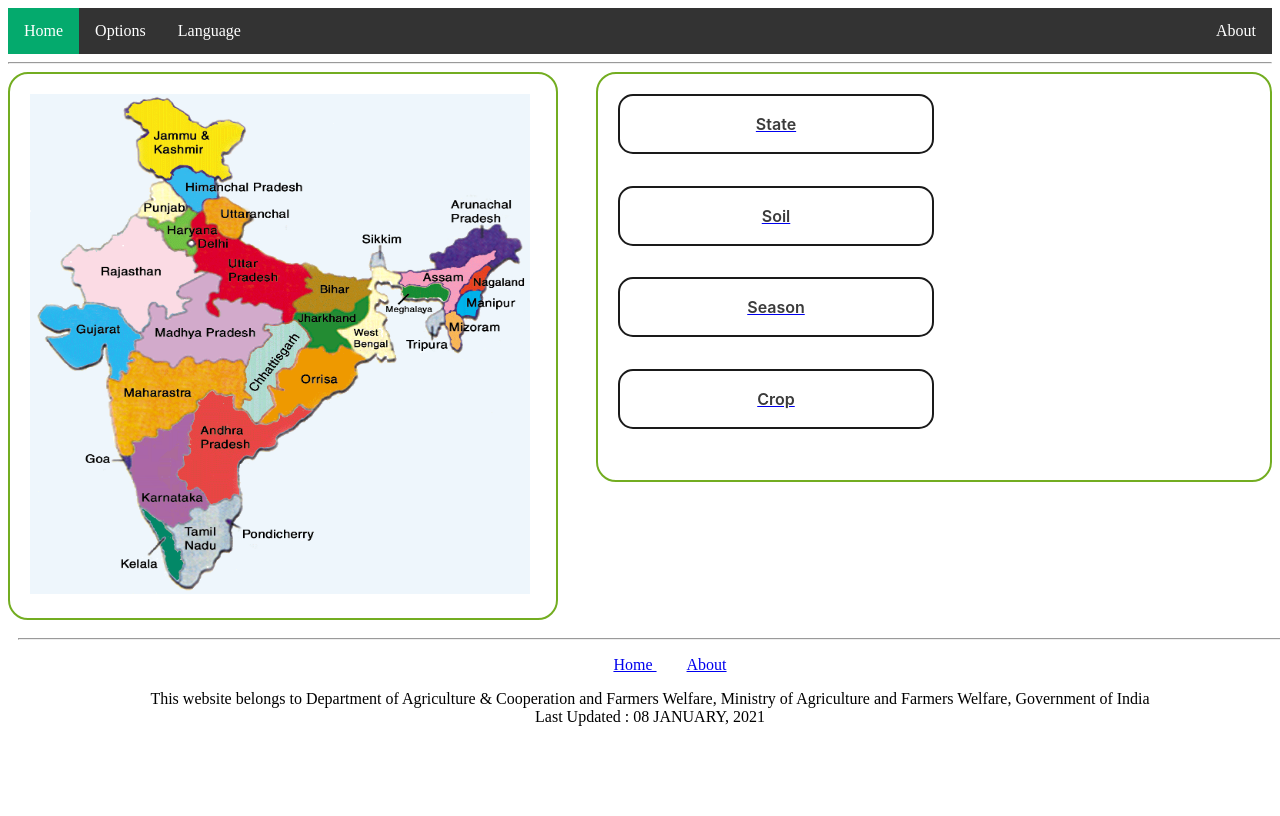
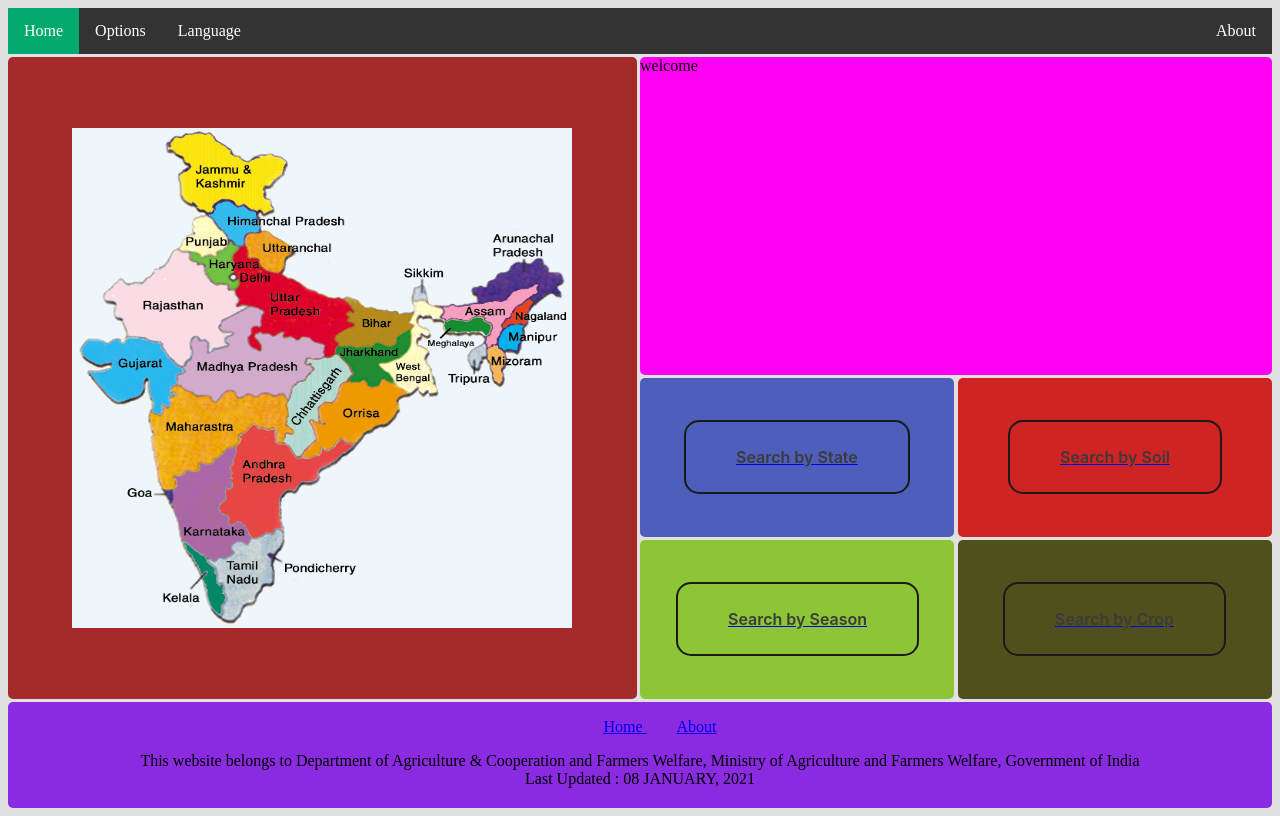
Before and after one commit to sahil-ingle/sthanantarit-krishi-website, a plain HTML site: page homepage.html in a window 1280 px wide. Drawn offline with Linux system fonts and the light colour scheme.

Commit message:
ui upgrade 0.3 beta

```diff
--- /dev/null
+++ b/csstest.css
@@ -0,0 +1,85 @@
+:root{
+    --main-radius:5px;
+    --main-padding:5px;
+}
+
+.container{
+    display: grid;
+    height: 100vh;
+    grid-template-columns: 2fr 1fr 1fr;
+    grid-template-rows: 0.2fr 1.5fr 0.75fr 0.75fr 0.5fr;
+    grid-template-areas:
+        "nav nav nav"
+        "main welcome welcome"
+        "main btn1 btn2"
+        "main btn3 btn4"
+        "footer footer footer";
+    grid-gap: 0.2rem;
+}
+
+nav{
+    background-color: blue;
+    grid-area: nav;
+    border-radius: var(--main-radius);
+    padding: var(--main-padding);
+}
+main{
+    background-color: brown;
+    grid-area: main;
+    border-radius: var(--main-radius);
+    padding: var(--main-padding);
+}
+
+#welcome{
+    background-color: rgb(255, 0, 242);
+    grid-area: welcome;
+    border-radius: var(--main-radius);
+    padding: var(--main-padding);
+}
+
+#btn1{
+    background-color: rgb(77, 95, 186);
+    grid-area: btn1;
+    border-radius: var(--main-radius);
+    padding: var(--main-padding);
+}
+#btn2{
+    background-color: rgb(208, 35, 35);
+    grid-area: btn2;
+    border-radius: var(--main-radius);
+    padding: var(--main-padding);
+}
+#btn3{
+    background-color: rgb(140, 198, 54);
+    grid-area: btn3;
+    border-radius: var(--main-radius);
+    padding: var(--main-padding);
+}
+#btn4{
+    background-color: rgb(80, 80, 29);
+    grid-area: btn4;
+    border-radius: var(--main-radius);
+    padding: var(--main-padding);
+}
+footer{
+    background-color: blueviolet;
+    grid-area: footer;
+    border-radius: var(--main-radius);
+    padding: var(--main-padding);
+}
+
+@media only screen and (max-width: 550px) {
+    .container{
+        grid-template-columns: 1fr;
+        grid-template-rows: 0.4fr auto 0.75fr 0.75fr 0.75fr 0.75fr auto 1fr;
+        grid-template-areas: "nav"
+        "welcome"
+        "btn1"
+        "btn2"
+        "btn3"
+        "btn4"
+        "main"
+        "footer";
+    }
+
+}
--- a/home_style.css
+++ b/home_style.css
@@ -1,27 +1,99 @@
-
-#rcorners {
-  border-radius: 20px;
-  border: 2px solid #73AD21;
-  padding: 20px;
-  width: 40%;
-  height: 100%;
-  position: relative;
-  float: left;
-}
-#rcorners2 {
-  border-radius: 20px;
-  border: 2px solid #73AD21;
-  padding: 20px;
-  width: 50%;
-  height: 100%;
-  position: relative;
-  float: right;
+:root{
+  --main-radius:5px;
+  --main-padding:0px;
 }
 
+body {
+  background-color: #e1e1e1;
+}
 
+.container{
+  display: grid;
+  height: 100vh;
+  grid-template-columns: 2fr 1fr 1fr;
+  grid-template-rows: 0.2fr 1.5fr 0.75fr 0.75fr 0.5fr;
+  grid-template-areas:
+      "nav nav nav"
+      "main welcome welcome"
+      "main btn1 btn2"
+      "main btn3 btn4"
+      "footer footer footer";
+  grid-gap: 0.2rem;
+}
 
+.grid-item {
+  display: flex;
+  align-items: center;
+  justify-content: center;
+}
+
+nav{
+  background-color: red;
+  grid-area: nav;
+  border-radius: var(--main-radius);
+  padding: var(--main-padding);
+}
 main{
-  display: inline;
+  background-color: brown;
+  grid-area: main;
+  border-radius: var(--main-radius);
+  padding: var(--main-padding);
+}
+
+#welcome{
+  background-color: rgb(255, 0, 242);
+  grid-area: welcome;
+  border-radius: var(--main-radius);
+  padding: var(--main-padding);
+}
+
+#btn1{
+  background-color: rgb(77, 95, 186);
+  grid-area: btn1;
+  border-radius: var(--main-radius);
+  padding: var(--main-padding);
+
+}
+#btn2{
+  background-color: rgb(208, 35, 35);
+  grid-area: btn2;
+  border-radius: var(--main-radius);
+  padding: var(--main-padding);
+}
+#btn3{
+  background-color: rgb(140, 198, 54);
+  grid-area: btn3;
+  border-radius: var(--main-radius);
+  padding: var(--main-padding);
+}
+#btn4{
+  background-color: rgb(80, 80, 29);
+  grid-area: btn4;
+  border-radius: var(--main-radius);
+  padding: var(--main-padding);
+}
+footer{
+  background-color: blueviolet;
+  grid-area: footer;
+  border-radius: var(--main-radius);
+  padding: var(--main-padding);
+}
+
+@media only screen and (max-width: 550px) {
+  .container{
+      grid-template-columns: 1fr;
+      grid-template-rows: auto;
+      grid-template-areas:
+      "nav"
+      "welcome"
+      "btn1"
+      "btn2"
+      "btn3"
+      "btn4"
+      "main"
+      "footer";
+  }
+
 }
 
 
@@ -38,19 +110,18 @@ main{
     font-size: 16px;
     font-weight: 600;
     line-height: normal;
-    margin-bottom: 5%;
     min-height: 60px;
     min-width: 0;
     outline: none;
-    padding: 16px 24px;
+    padding: 25px 50px;
     text-align: center;
     text-decoration: none;
     transition: all 300ms cubic-bezier(.23, 1, 0.32, 1);
     user-select: none;
     -webkit-user-select: none;
     touch-action: manipulation;
-    width: 50%;
     will-change: transform;
+    position: relative;
 
   }
 
--- a/homepage.html
+++ b/homepage.html
@@ -13,7 +13,8 @@
 </head>
 
 <body>
-    <header>
+
+    <div class="container">
         <nav>
             <ul>
                 <li> <a class="active" href="homepage.html"> Home </a> </li>
@@ -45,45 +46,47 @@
                 <li style="float:right"> <a href="about.html"> About </a> </li>
             </ul>
         </nav>
-    </header>
+        <main class="grid-item">
 
-    <main>
-        <hr class="new1">
-        <section id="rcorners">
             <img src="india_map.jpg" width="500px" height="500px" alt="">
-        </section>
 
-        <article id="rcorners2">
+        </main>
+        <div id="welcome">
+            welcome
+        </div>
+        <div class="grid-item" id="btn1">
             <a href="SearchByState.html">
-                <button class="button" role="button">State</button>
+                <button class="button" role="button">Search by State</button>
             </a>
+        </div>
+        <div class="grid-item" id="btn2">
             <a href="SearchBySoil.html">
-                <button class="button" role="button">Soil</button>
+                <button class="button" role="button">Search by Soil</button>
             </a>
+        </div>
+        <div class="grid-item" id="btn3">
             <a href="SearchBySeason.html">
-                <button class="button" role="button">Season</button>
+                <button class="button" role="button">Search by Season</button>
             </a>
+        </div>
+        <div class="grid-item" id="btn4">
             <a href="SearchByCrop.html">
-                <button class="button" role="button">Crop</button>
+                <button class="button" role="button">Search by Crop</button>
             </a>
-        </article>
+        </div>
+        <footer>
+            <ul>
+                <li> <a href="homepage.html"> Home </a> </li>
+                <li> <a href="about.html"> About </a> </li>
+            </ul>
+            <p> This website belongs to Department of Agriculture & Cooperation and Farmers Welfare,
+                Ministry of Agriculture and Farmers Welfare, Government of India
+                <br>Last Updated : 08 JANUARY, 2021
+            </p>
+        </footer>
 
-        <div class="vl"></div>
+    </div>
 
-    </main>
-
-    <footer>
-        <hr>
-        <ul>
-            <li> <a href="homepage.html"> Home </a> </li>
-            <li> <a href="about.html"> About </a> </li>
-        </ul>
-        <p> This website belongs to Department of Agriculture & Cooperation and Farmers Welfare,
-            Ministry of Agriculture and Farmers Welfare, Government of India
-            <br>Last Updated : 08 JANUARY, 2021
-        </p>
-
-    </footer>
 
 
 </body>
--- a/tabpage.css
+++ b/tabpage.css
@@ -48,7 +48,7 @@ nav li a:hover .dropdown:hover .dropbtn {
 .dropdown-content {
   display: none;
   position: absolute;
-  background-color: #f9f9f9;
+  background-color: #333;
   min-width: 160px;
   box-shadow: 0px 8px 16px 0px rgba(0, 0, 0, 0.2);
   z-index: 1;
@@ -56,7 +56,7 @@ nav li a:hover .dropdown:hover .dropbtn {
 
 .dropdown-content a {
   float: none;
-  color: black;
+  color: rgb(255, 255, 255);
   padding: 12px 16px;
   text-decoration: none;
   display: block;
@@ -64,7 +64,7 @@ nav li a:hover .dropdown:hover .dropbtn {
 }
 
 .dropdown-content a:hover {
-  background-color: #ddd;
+  background-color: #5b5b5b;
 }
 
 .dropdown:hover .dropdown-content {
```
Also changed, not shown: homepagetest.html (added, +21 -0 lines).
